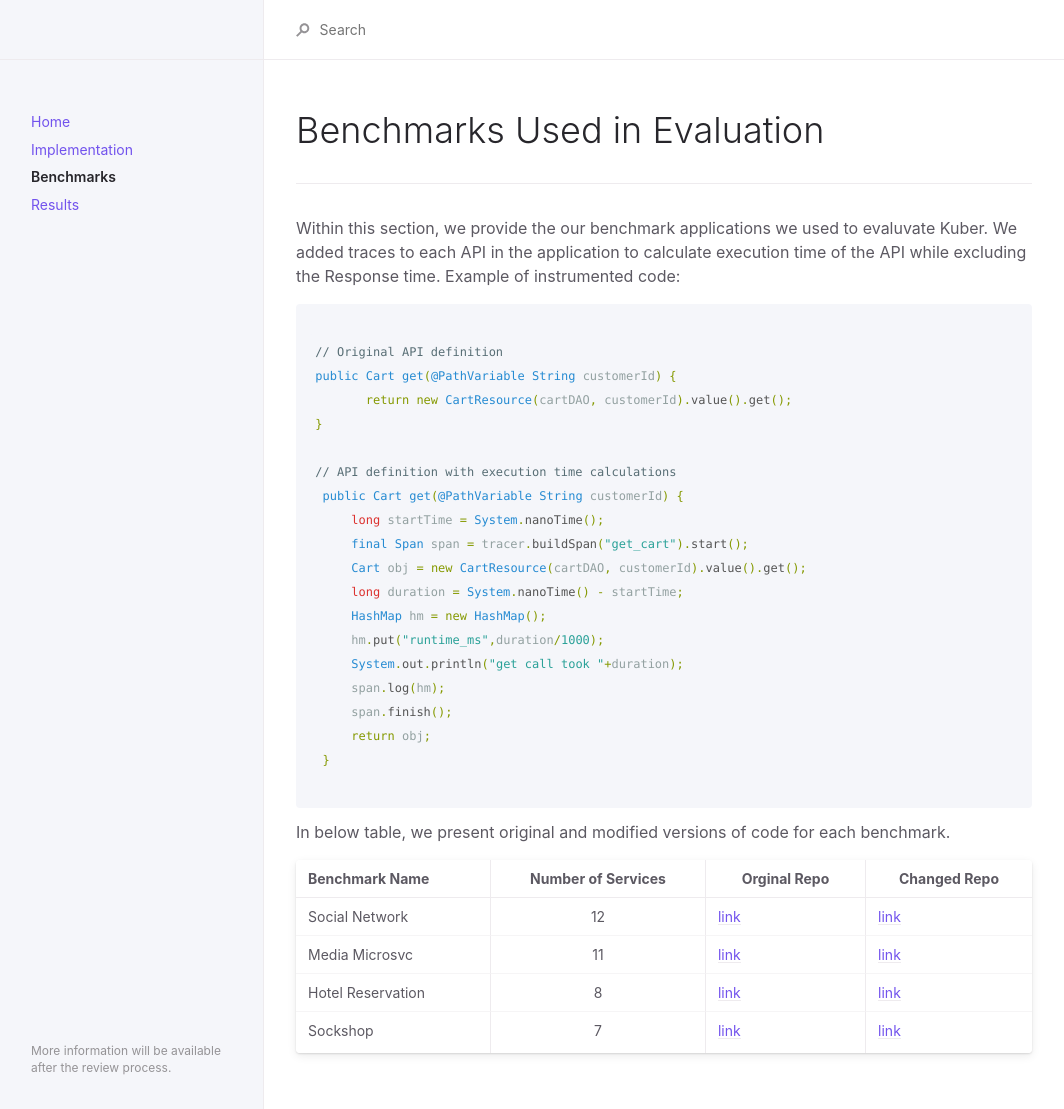
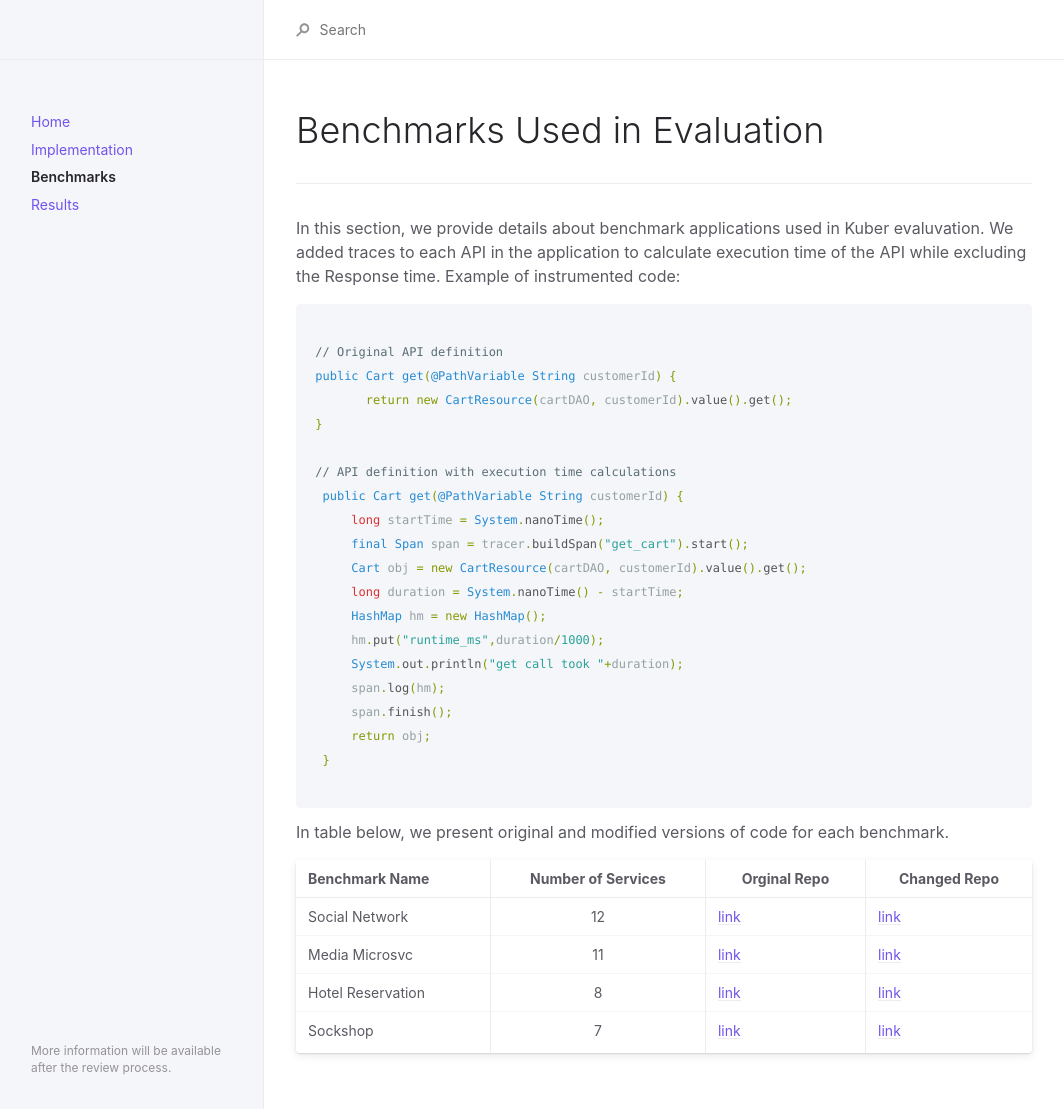
Before and after one commit to kubercostoptimizer/kubercostoptimizer.github.io, a Jekyll site: the page built from docs/benchmarks.md, in a window 1280 px wide. Shown: the whole page, without its empty margins (108-1172 px from the left). Built offline with Jekyll 4.4.1, drawn with Linux system fonts in a browser that asks for light colours.

Commit message:
Update benchmarks.md

````diff
--- a/docs/benchmarks.md
+++ b/docs/benchmarks.md
@@ -9,7 +9,7 @@ permalink: /docs/benchmarks
 # Benchmarks Used in Evaluation
 ---
 
-Within this section, we provide the our benchmark applications we used to evaluvate Kuber.
+In this section, we provide details about benchmark applications used in Kuber evaluvation.
 We added traces to each API in the application to calculate execution time of the API while excluding the Response time.
 Example of instrumented code:
 ``` java
@@ -34,7 +34,7 @@ Example of instrumented code:
   }
 
 ```
-In below table, we present original and modified versions of code for each benchmark.
+In table below, we present original and modified versions of code for each benchmark.
 
 |Benchmark Name|Number of Services| Orginal Repo | Changed Repo|
 |:-------------------------------|:------------------:|
````
